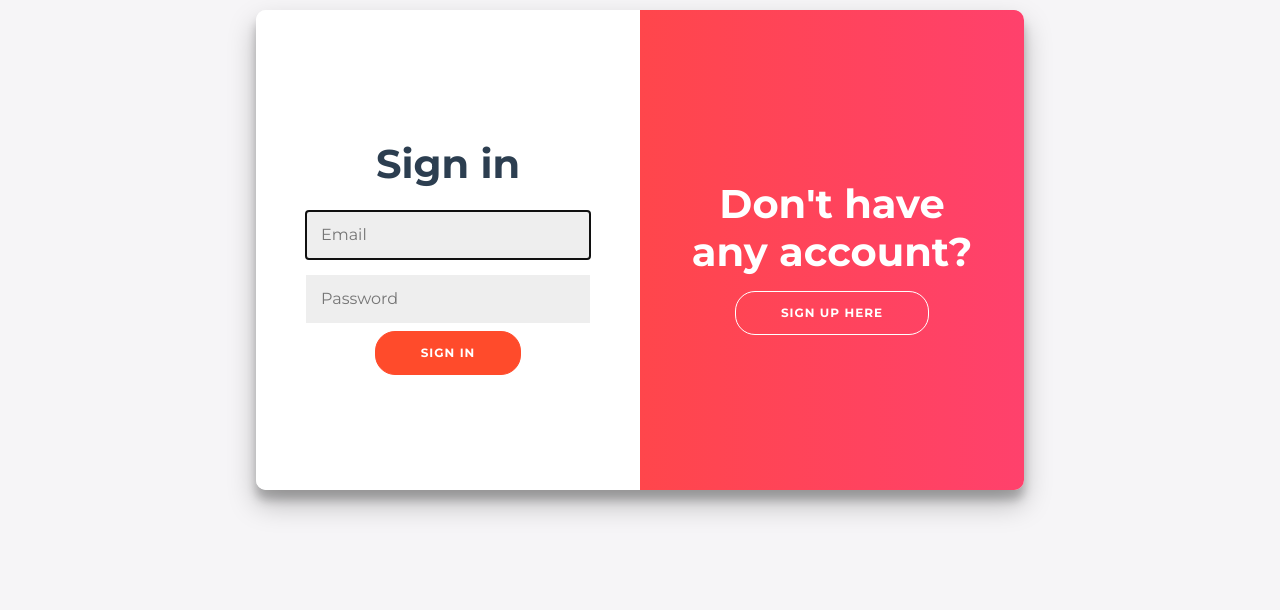
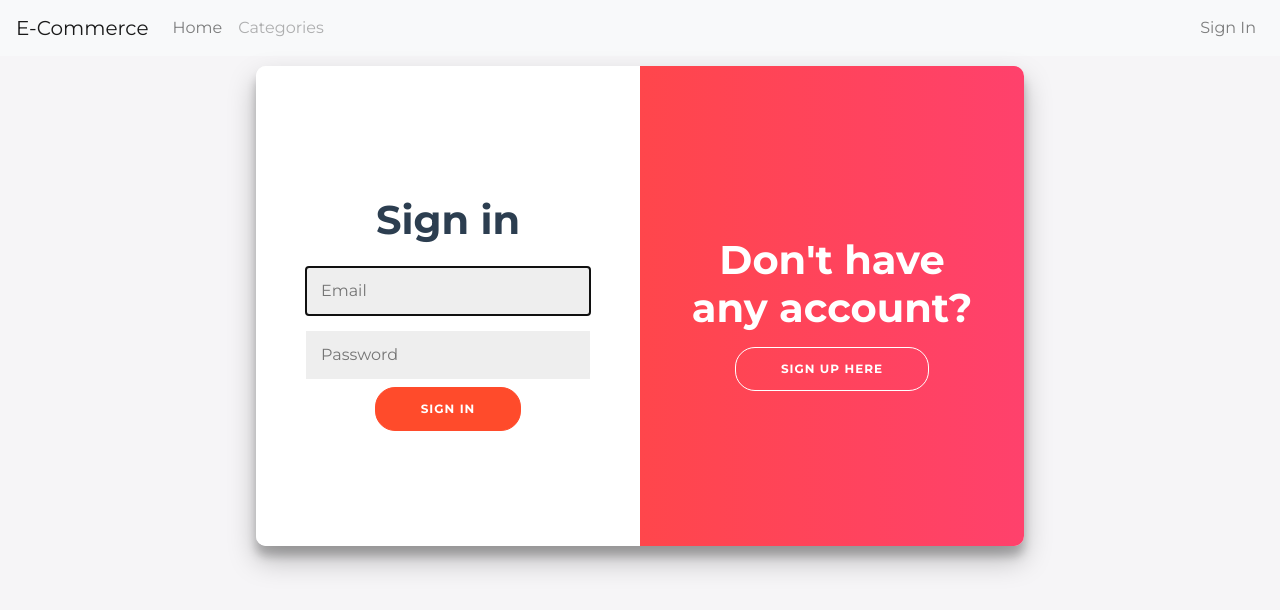
Before and after one commit to beta-fox-mcc-02/ecommerce-customer, a Vue app: page /login in a window 1280 px wide. Shown: the top 610 px of the page. Built offline with nearby package versions, Linux system fonts and the light colour scheme.

Commit message:
navbar completed

```diff
--- a/package.json
+++ b/package.json
@@ -8,6 +8,7 @@
     "lint": "vue-cli-service lint"
   },
   "dependencies": {
+    "@fortawesome/fontawesome-free": "^5.12.1",
     "axios": "^0.19.2",
     "bootstrap-vue": "^2.1.0",
     "core-js": "^3.6.4",
--- a/src/App.vue
+++ b/src/App.vue
@@ -1,5 +1,6 @@
 <template>
   <div id="app">
+    <Navbar :userEmail="personData.email" />
     <Alert />
     <Loading />
     <router-view/>
@@ -9,16 +10,53 @@
 <script>
 import Alert from './components/Alert.vue';
 import Loading from './components/Loading.vue';
+import Navbar from './components/Navbar.vue';
+import userAPI from './API/userAPI';
 
 export default {
+  name: 'App',
   components: {
     Alert,
     Loading,
+    Navbar,
+  },
+  computed: {
+    personData() {
+      return this.$store.state.personData;
+    },
+  },
+  created() {
+    if (localStorage.token) {
+      userAPI.get(`/findUser/${localStorage.person_id}`)
+        .then((response) => {
+          this.$store.commit('setLogin', response.data);
+        })
+        .catch((err) => {
+          console.log(err.response);
+        });
+    }
   },
 };
 </script>
 
 <style>
+@import url('https://fonts.googleapis.com/css?family=Montserrat:300,400,700&display=swap');
+
+body {
+  background: #f6f5f7;
+}
+
+h1 {
+  font-weight: 700;
+  margin: 15px 0;
+}
+p {
+  font-size: 14px;
+  font-weight: 100;
+  line-height: 20px;
+  letter-spacing: 0.5px;
+  margin: 20px 0 30px;
+}
 #app {
   font-family: 'Montserrat', sans-serif;
   -webkit-font-smoothing: antialiased;
--- a/src/components/Alert.vue
+++ b/src/components/Alert.vue
@@ -25,6 +25,7 @@ export default {
 <style scoped>
   .custom-alert{
     position: fixed;
+    top: 0;
     width: 100%;
     opacity: .9;
     z-index: 999;
--- a/src/components/LoginForm.vue
+++ b/src/components/LoginForm.vue
@@ -86,7 +86,7 @@ export default {
           };
           this.$store.commit('setLogin', payload);
           localStorage.token = response.data.token;
-          // localStorage.person_id = response.data.id;
+          localStorage.person_id = response.data.id;
           this.$router.push('/');
         })
         .catch((err) => {
@@ -140,23 +140,6 @@ export default {
 </script>
 
 <style>
-@import url('https://fonts.googleapis.com/css?family=Montserrat:300,400,700&display=swap');
-
-body {
-  background: #f6f5f7;
-}
-
-h1 {
-  font-weight: 700;
-  margin: 15px 0;
-}
-p {
-  font-size: 14px;
-  font-weight: 100;
-  line-height: 20px;
-  letter-spacing: 0.5px;
-  margin: 20px 0 30px;
-}
 button {
   border-radius: 20px;
   border: 1px solid #ff4b2b;
--- /dev/null
+++ b/src/components/Navbar.vue
@@ -0,0 +1,81 @@
+<template>
+  <div>
+    <b-navbar toggleable="lg"
+    type="light"
+    variant="light">
+      <b-navbar-brand>E-Commerce</b-navbar-brand>
+
+      <b-navbar-toggle target="nav-collapse"></b-navbar-toggle>
+
+      <b-collapse id="nav-collapse" is-nav>
+        <b-navbar-nav>
+          <b-nav-item @click.prevent="clickHome">Home</b-nav-item>
+          <b-nav-item href="" disabled>Categories</b-nav-item>
+        </b-navbar-nav>
+
+        <!-- Right aligned nav items -->
+        <b-navbar-nav class="ml-auto">
+          <!-- <b-nav-form>
+            <b-form-input size="sm" class="mr-sm-2" placeholder="Search"></b-form-input>
+            <b-button size="sm" class="my-2 my-sm-0" type="submit">Search</b-button>
+          </b-nav-form> -->
+
+          <b-nav-item
+          v-if="!isLogin"
+          @click.prevent="clickLogin">
+          Sign In
+          </b-nav-item>
+          <b-nav-item-dropdown left v-if="isLogin">
+            <template v-slot:button-content>
+              <i class="fa fa-shopping-cart"></i>
+            </template>
+            <b-dropdown-text>Empty Cart</b-dropdown-text>
+          </b-nav-item-dropdown>
+          <b-nav-item-dropdown right v-if="isLogin">
+            <!-- Using 'button-content' slot -->
+            <template v-slot:button-content>
+              {{ userEmail }}
+            </template>
+            <b-dropdown-item>Profile</b-dropdown-item>
+            <b-dropdown-item
+            @click.prevent="logout()">
+            Sign Out
+            </b-dropdown-item>
+          </b-nav-item-dropdown>
+        </b-navbar-nav>
+      </b-collapse>
+    </b-navbar>
+  </div>
+</template>
+
+<script>
+export default {
+  computed: {
+    isLogin() {
+      return this.$store.state.isLogin;
+    },
+  },
+  props: {
+    userEmail: String,
+  },
+  methods: {
+    logout() {
+      localStorage.clear();
+      this.$store.dispatch('logout');
+      this.$router.push('/');
+    },
+    clickLogin() {
+      this.$router.push('/login');
+    },
+    clickHome() {
+      this.$router.push('/');
+    },
+  },
+};
+</script>
+
+<style scoped>
+  .b-dropdown-text{
+    margin: 0
+  }
+</style>
--- a/src/main.js
+++ b/src/main.js
@@ -5,6 +5,7 @@ import './plugins/bootstrap-vue';
 import App from './App.vue';
 import router from './router';
 import store from './store';
+import '@fortawesome/fontawesome-free/css/all.css';
 
 Vue.config.productionTip = false;
 
--- a/src/router/index.js
+++ b/src/router/index.js
@@ -13,10 +13,7 @@ const routes = [
   {
     path: '/login',
     name: 'Login',
-    // route level code-splitting
-    // this generates a separate chunk (about.[hash].js) for this route
-    // which is lazy-loaded when the route is visited.
-    component: () => import(/* webpackChunkName: "about" */ '../views/Login.vue'),
+    component: () => import('../views/Login.vue'),
   },
 ];
 
--- a/src/store/index.js
+++ b/src/store/index.js
@@ -13,6 +13,9 @@ export default new Vuex.Store({
     isLoading: false,
     // error
     error: '',
+    // login logout
+    isLogin: false,
+    personData: {},
   },
   mutations: {
     // alert
@@ -34,11 +37,27 @@ export default new Vuex.Store({
     setError(state, error) {
       state.error = error;
     },
+    // login logout
+    setLogin(state, payload) {
+      state.isLogin = true;
+      state.personData = payload;
+    },
+    setLogout(state) {
+      state.isLogin = false;
+      state.personData = {};
+      state.isMaster = false;
+    },
   },
   actions: {
+    // login logout
     login(context, payload) {
       context.commit('setLoading');
       return userAPI.post('/login', payload);
+    },
+    logout(context) {
+      context.commit('setLoading');
+      context.commit('setLogout');
+      context.commit('stopLoading');
     },
     registerUser(context, payload) {
       context.commit('setLoading');
--- a/src/views/Login.vue
+++ b/src/views/Login.vue
@@ -9,6 +9,13 @@ export default {
   components: {
     LoginForm,
   },
+  beforeRouteEnter(to, from, next) {
+    if (localStorage.token) {
+      next('/');
+    } else {
+      next();
+    }
+  },
 };
 </script>
 
```
Also changed, not shown: 1 other file (tests, documents, lock files or other folders).
